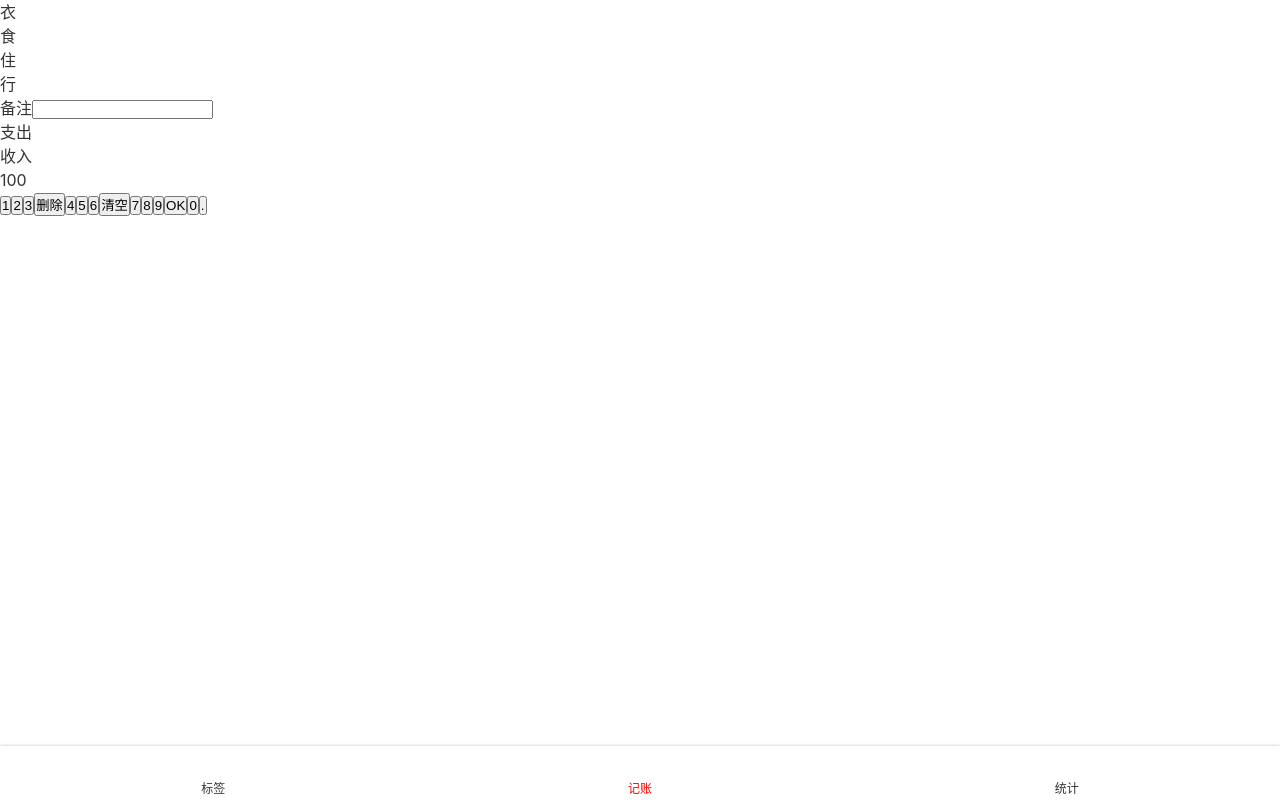
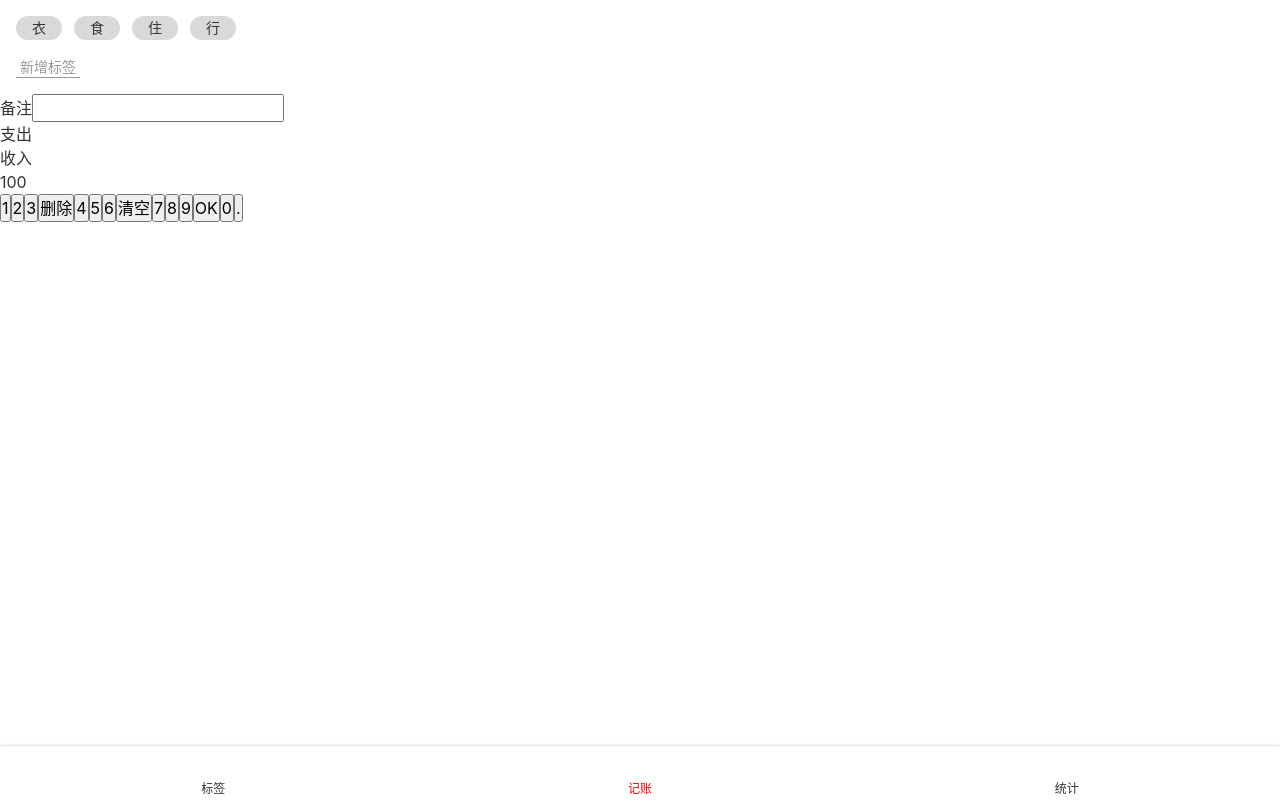
Before and after one commit to Luke19950111/bates-money, a Vue app: page /#/money in a window 1280 px wide. Built offline with nearby package versions, Linux system fonts and the light colour scheme.

Commit message:
Money 标签样式

```diff
--- a/src/App.vue
+++ b/src/App.vue
@@ -10,6 +10,7 @@
 
     body {
         font-family: $font-hei;
+        font-size: 16px;
         line-height: 1.5;
     }
 
--- a/src/assets/style/reset.scss
+++ b/src/assets/style/reset.scss
@@ -3,7 +3,16 @@
   padding: 0;
   box-sizing: border-box;
 }
+
 a {
   text-decoration: none;
   color: inherit;
 }
+
+ul, ol {
+  list-style: none;
+}
+
+button, input {
+  font: inherit;
+}
--- a/src/views/Money.vue
+++ b/src/views/Money.vue
@@ -1,12 +1,15 @@
 <template>
     <Layout>
-        <div class="tag">
+        <div class="tags">
             <ul class="current">
                 <li>衣</li>
                 <li>食</li>
                 <li>住</li>
                 <li>行</li>
             </ul>
+            <div class="new">
+                <button>新增标签</button>
+            </div>
         </div>
         <div>
             <label class="notes">
@@ -49,5 +52,30 @@
 </script>
 
 <style lang="scss" scoped>
-
+    .tags{
+        font-size: 14px;
+        padding: 16px;
+        > .current{
+            display: flex;
+            > li{
+                background: #d9d9d9;
+                $h: 24px;
+                height: $h;
+                line-height: $h;
+                border-radius: $h/2;
+                padding: 0 16px;
+                margin-right: 12px;
+            }
+        }
+        > .new{
+            padding-top: 16px;
+            button{
+                background: transparent;
+                border: none;
+                color: #999;
+                border-bottom: 1px solid;
+                padding: 0 4px;
+            }
+        }
+    }
 </style>
```
